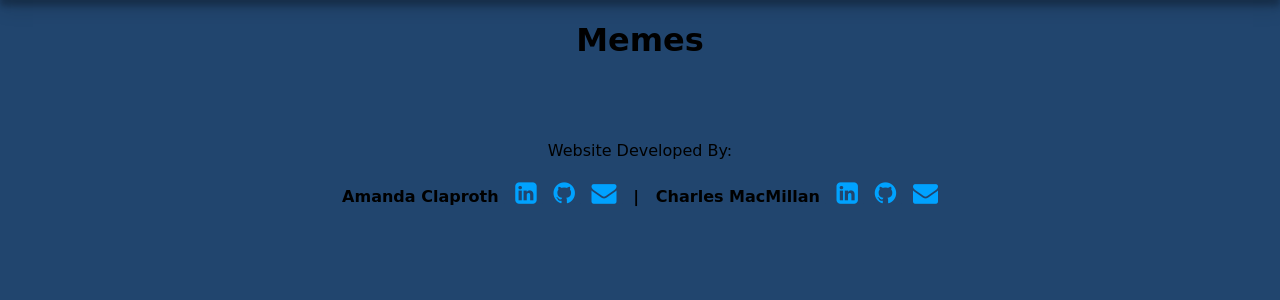
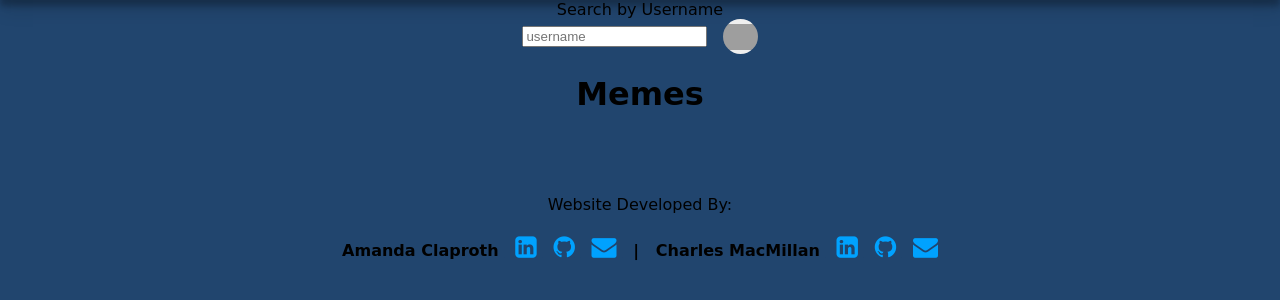
Before and after one commit to Aclap427/Meme_World, a Django app: page /memes/ in a window 1280 px wide. Shown: the part 100-400 px from the top of the page. Run offline with Django 3.2, Linux system fonts and the light colour scheme; the visitor is signed in with stand-in values (Sample User, id 1); data that the repository does not hold is empty; some web fonts are replaced; grey boxes are pictures that could not be loaded.

Commit message:
user search bar functionality

```diff
--- a/main_app/templates/memes/index.html
+++ b/main_app/templates/memes/index.html
@@ -1,4 +1,9 @@
 {% extends 'base.html' %} {% block content %}
+<p>Search by Username</p>
+<form action="/user/search" method="GET">
+    <input type="search" placeholder="username" onClick="this.select();" name="search">
+    <input type="submit" value=""class="submit-btn">
+</form>
 <h1>Memes</h1>
 <div class="container">
     {% for meme in memes %}
--- a/main_app/urls.py
+++ b/main_app/urls.py
@@ -11,4 +11,5 @@ urlpatterns = [
     path('memes/<int:pk>/delete', views.MemeDelete.as_view(), name='memes_delete'),
     path('memes/user/<int:user_id>/', views.user_id, name='user_id'),
     path('memes/<int:meme_id>/like', views.like, name='like'),
+    path('user/search', views.search, name='search'),
 ]
--- a/main_app/views.py
+++ b/main_app/views.py
@@ -4,7 +4,7 @@ from django.contrib.auth import login
 from django.contrib.auth.forms import UserCreationForm
 from django.contrib.auth.decorators import login_required
 from django.contrib.auth.mixins import LoginRequiredMixin
-from .models import Meme
+from .models import Meme, User
 from django.views.generic.edit import CreateView, DeleteView, UpdateView
 import uuid
 import boto3
@@ -18,6 +18,12 @@ BUCKET = 'memeworld'
 def home(request):
     return render(request, 'home.html')
 
+def search(request):
+  try:
+    user = User.objects.get(username=str(request)[39:-2])
+    return redirect(f'/memes/user/{user.id}')
+  except:
+    return redirect('/memes/')
 
 @login_required
 def memes_index(request):
```
